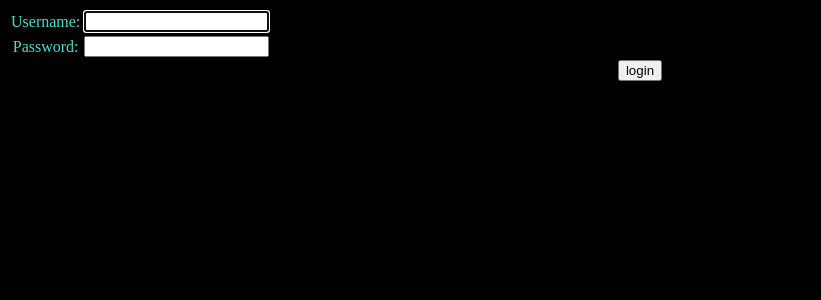
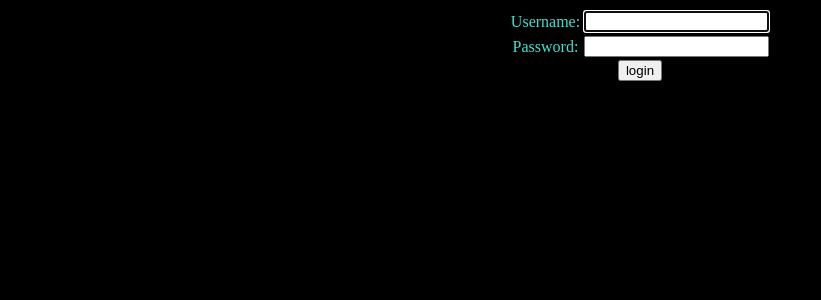
Before and after one commit to anitapite/stepapp, a Django app: page /accounts/login/ in a window 1280 px wide. Shown: the top 300 px of the page, without its empty margins (0-821 px from the left). Run offline with Django 3.2, Linux system fonts and the light colour scheme.

Commit message:
login details centred

```diff
--- a/steps/static/steps/styles.css
+++ b/steps/static/steps/styles.css
@@ -3,3 +3,8 @@ body {
     text-align: center;
     background-color: black;
 }
+
+.center {
+    margin-left: auto;
+    margin-right: auto;
+  }
--- a/steps/templates/registration/login.html
+++ b/steps/templates/registration/login.html
@@ -8,7 +8,7 @@
 
 <form method="post" action="{% url 'login' %}">
 {% csrf_token %}
-<table>
+<table class="center">
 <tr>
     <td>{{ form.username.label_tag }}</td>
     <td>{{ form.username }}</td>
```
